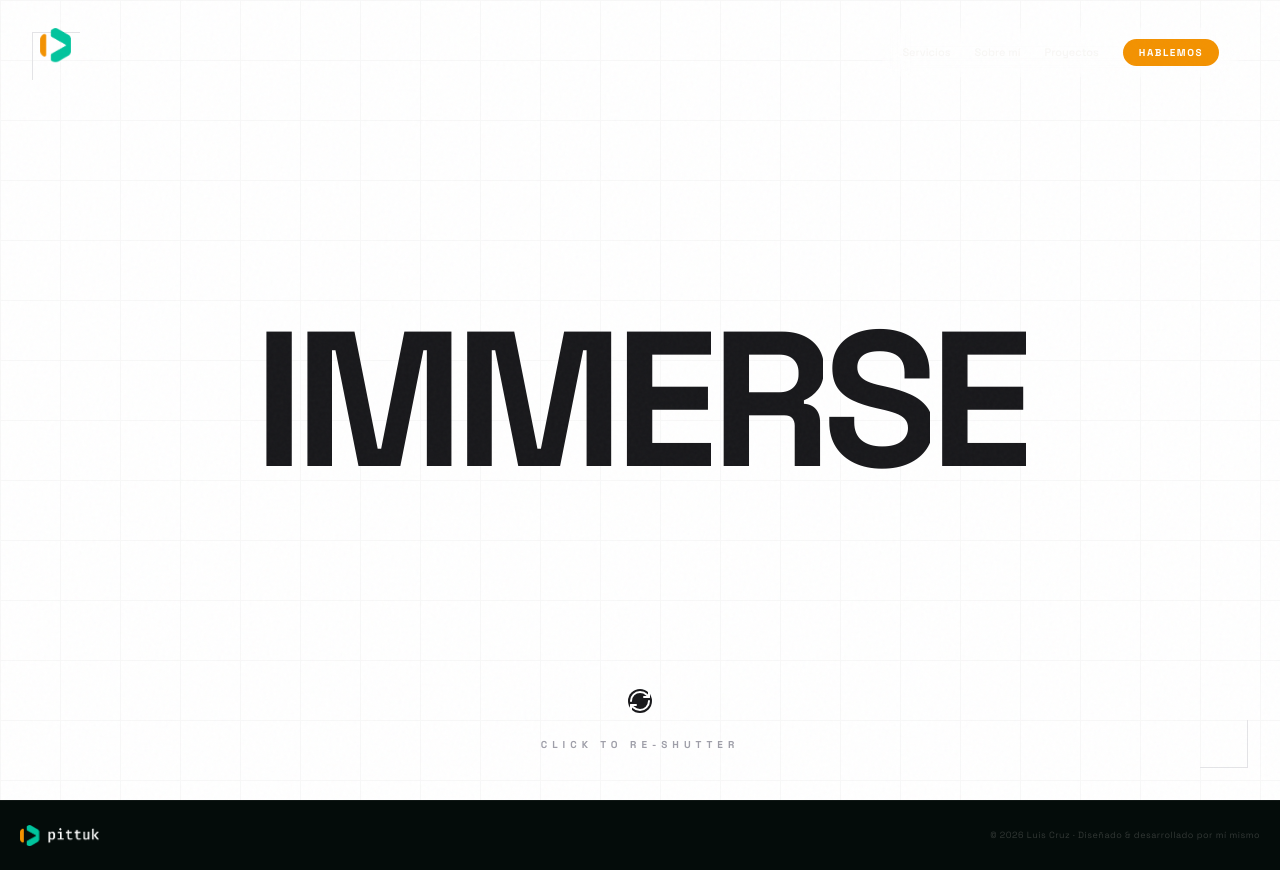
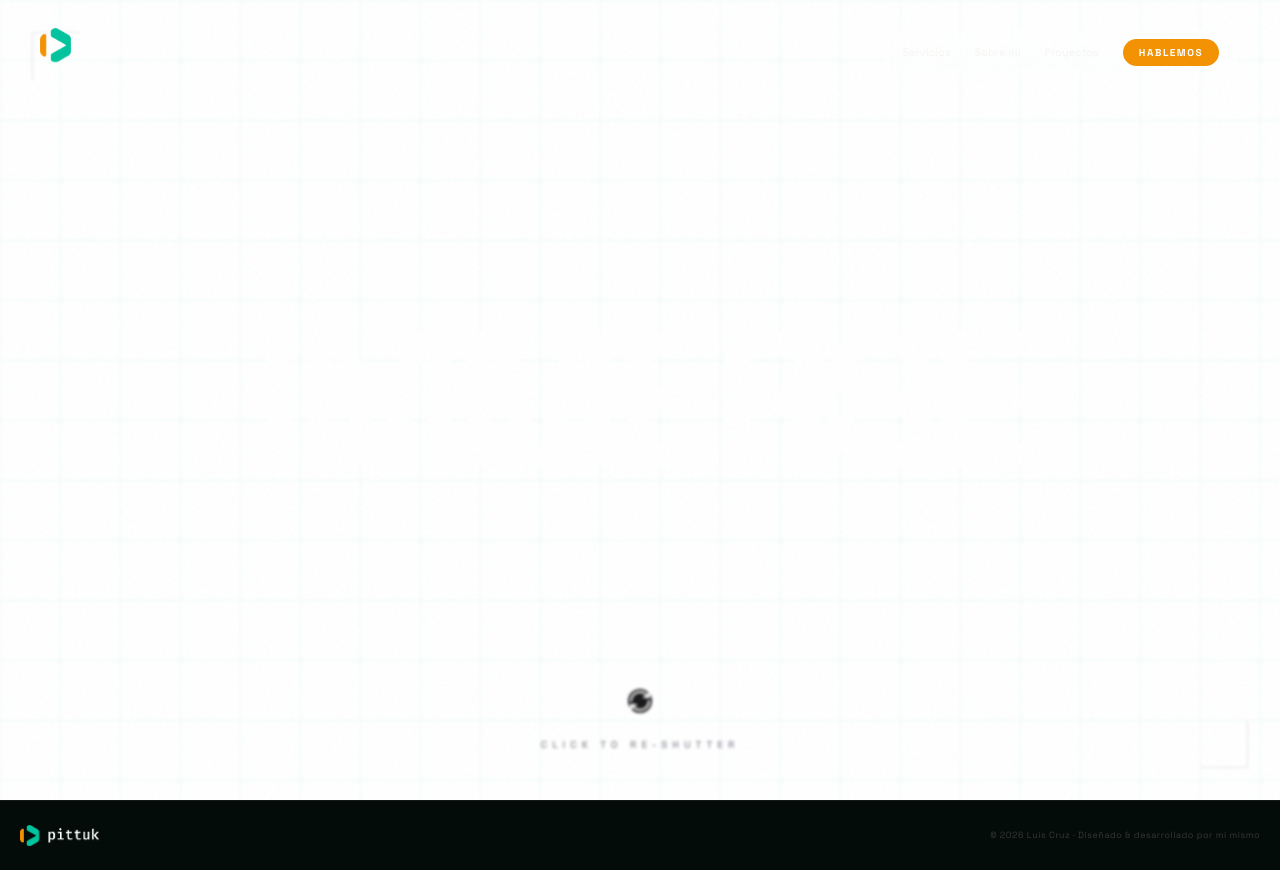
Before and after one commit to pittuk/portafolio, a Next.js app: page /demo in a window 1280 px wide. Built offline with nearby package versions, Linux system fonts and the light colour scheme.

Commit message:
style: tune hero watermark opacity and add subtle blur
Lower wrapperOpacity and apply a slight blur to the animated
background text in the Hero section.

```diff
--- a/components/sections/Hero.tsx
+++ b/components/sections/Hero.tsx
@@ -91,10 +91,11 @@ export default function Hero() {
           interval={3500}
           showControls={false}
           showGrid={false}
+          showGridOnly={true}
+          gridOpacity="1"
           showAccents={false}
+          wrapperOpacity={0.05}
           className="absolute inset-0 w-full h-full flex items-center justify-center pointer-events-none"
-          textClassName="text-[14vw] font-black text-[rgba(0,194,168,0.04)] dark:text-[rgba(0,194,168,0.03)] tracking-tighter"
-          sliceColorClassName="text-[rgba(249,115,22,0.06)] dark:text-[rgba(249,115,22,0.04)]"
         />
       </div>
 
--- a/components/ui/hero-shutter-text.tsx
+++ b/components/ui/hero-shutter-text.tsx
@@ -10,10 +10,13 @@ interface HeroTextProps {
   autoPlay?: boolean;
   showControls?: boolean;
   showGrid?: boolean;
+  showGridOnly?: boolean;
   showAccents?: boolean;
+  wrapperOpacity?: number;
   className?: string;
   textClassName?: string;
   sliceColorClassName?: string;
+  gridOpacity?: string;
 }
 
 export default function HeroText({
@@ -22,10 +25,13 @@ export default function HeroText({
   autoPlay = false,
   showControls = true,
   showGrid = true,
+  showGridOnly = false,
   showAccents = true,
+  wrapperOpacity = 1,
   className = "",
   textClassName = "",
   sliceColorClassName = "",
+  gridOpacity = "0.07",
 }: HeroTextProps) {
   const [count, setCount] = useState(0);
 
@@ -44,16 +50,17 @@ export default function HeroText({
     <div
       className={cn(
         "relative flex flex-col items-center justify-center h-full w-full transition-colors duration-700",
-        showGrid && "bg-white dark:bg-zinc-950",
+        showGrid && !showGridOnly && "bg-white dark:bg-zinc-950",
         className
       )}
+      style={{ opacity: wrapperOpacity, filter: 'blur(1.5px)' }}
     >
       {/* Immersive Background Grid */}
-      {showGrid && (
+      {(showGrid || showGridOnly) && (
         <div
-          className="absolute inset-0 opacity-[0.05] dark:opacity-[0.15] pointer-events-none"
+          className="absolute inset-0 pointer-events-none"
           style={{
-            backgroundImage: `linear-gradient(to right, #888 1px, transparent 1px), linear-gradient(to bottom, #888 1px, transparent 1px)`,
+            backgroundImage: `linear-gradient(to right, rgba(0,194,168,${gridOpacity}) 1px, transparent 1px), linear-gradient(to bottom, rgba(0,194,168,${gridOpacity}) 1px, transparent 1px)`,
             backgroundSize: "clamp(20px, 5vw, 60px) clamp(20px, 5vw, 60px)",
           }}
         />
@@ -64,7 +71,7 @@ export default function HeroText({
         <AnimatePresence mode="wait">
           <motion.div
             key={count}
-            className="flex flex-wrap justify-center items-center w-full"
+            className="flex flex-nowrap justify-center items-center w-full"
           >
             {characters.map((char, i) => (
               <div
@@ -77,7 +84,7 @@ export default function HeroText({
                   animate={{ opacity: 1, filter: "blur(0px)" }}
                   transition={{ delay: i * 0.04 + 0.3, duration: 0.8 }}
                   className={cn(
-                    "text-[15vw] leading-none font-black text-zinc-900 dark:text-white tracking-tighter",
+                    "text-[15vw] leading-none font-black text-white tracking-tighter",
                     textClassName
                   )}
                 >
@@ -94,7 +101,7 @@ export default function HeroText({
                     ease: "easeInOut",
                   }}
                   className={cn(
-                    "absolute inset-0 text-[15vw] leading-none font-black text-indigo-600 dark:text-emerald-400 z-10 pointer-events-none",
+                    "absolute inset-0 text-[15vw] leading-none font-black text-orange-400 z-10 pointer-events-none",
                     sliceColorClassName
                   )}
                   style={{ clipPath: "polygon(0 0, 100% 0, 100% 35%, 0 35%)" }}
@@ -112,7 +119,7 @@ export default function HeroText({
                     ease: "easeInOut",
                   }}
                   className={cn(
-                    "absolute inset-0 text-[15vw] leading-none font-black text-zinc-800 dark:text-zinc-200 z-10 pointer-events-none",
+                    "absolute inset-0 text-[15vw] leading-none font-black text-white z-10 pointer-events-none",
                     textClassName
                   )}
                   style={{
@@ -132,7 +139,7 @@ export default function HeroText({
                     ease: "easeInOut",
                   }}
                   className={cn(
-                    "absolute inset-0 text-[15vw] leading-none font-black text-indigo-600 dark:text-emerald-400 z-10 pointer-events-none",
+                    "absolute inset-0 text-[15vw] leading-none font-black text-orange-400 z-10 pointer-events-none",
                     sliceColorClassName
                   )}
                   style={{
```
